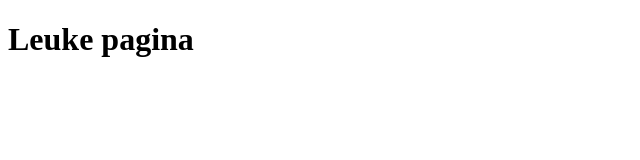
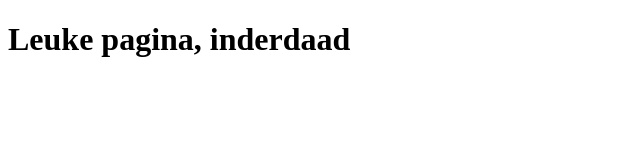
Before and after one commit to crasyk22/Novi-Git-project, a website: page index.html in a window 1280 px wide. Shown: the whole page, without its empty margins (0-640 px from the left). Drawn offline with Linux system fonts and the light colour scheme.

Commit message:
tweede setup project

```diff
--- a/index.html
+++ b/index.html
@@ -5,6 +5,6 @@
   <title>Title</title>
 </head>
 <body>
-<h1>Leuke pagina</h1>
+<h1>Leuke pagina, inderdaad</h1>
 </body>
 </html>
```
